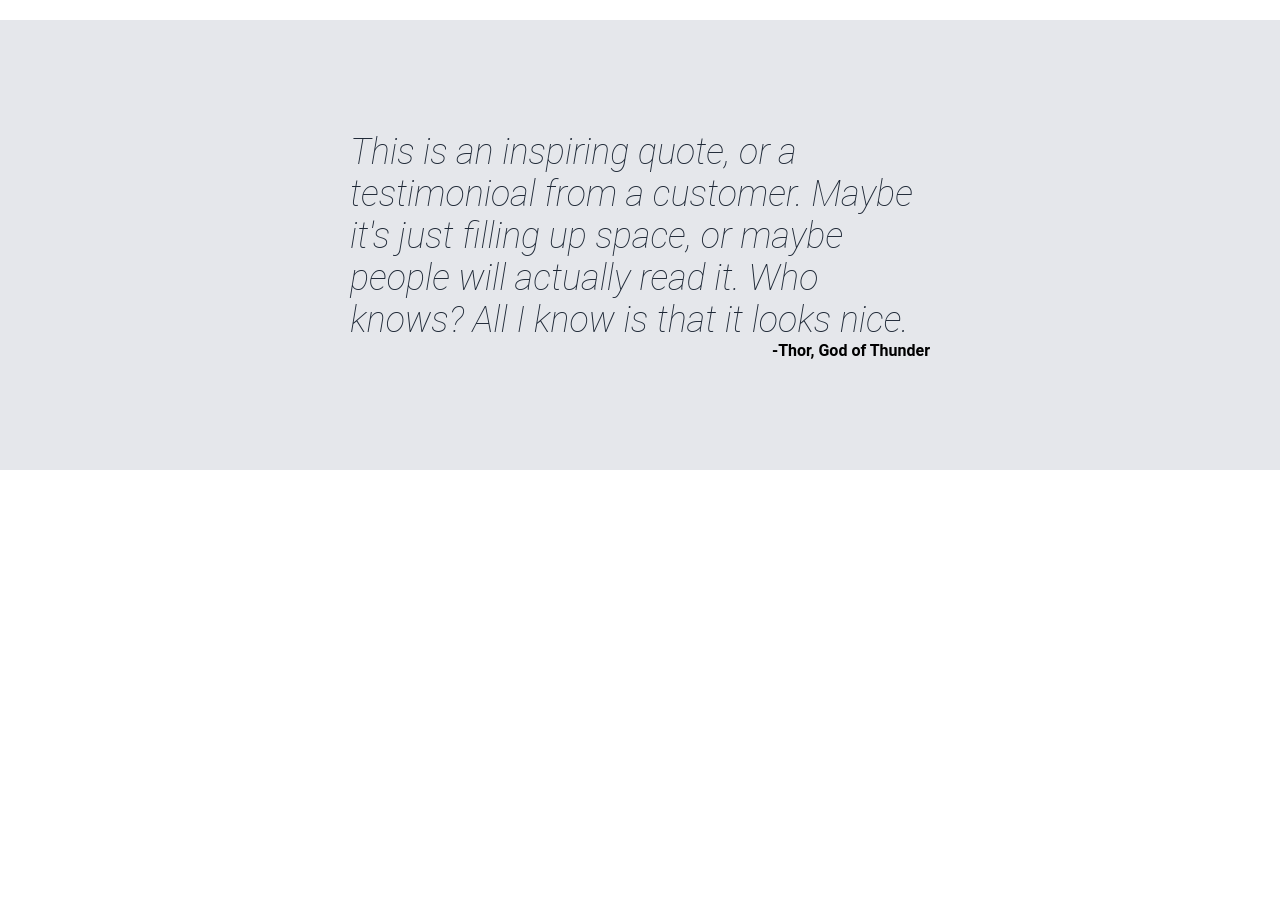
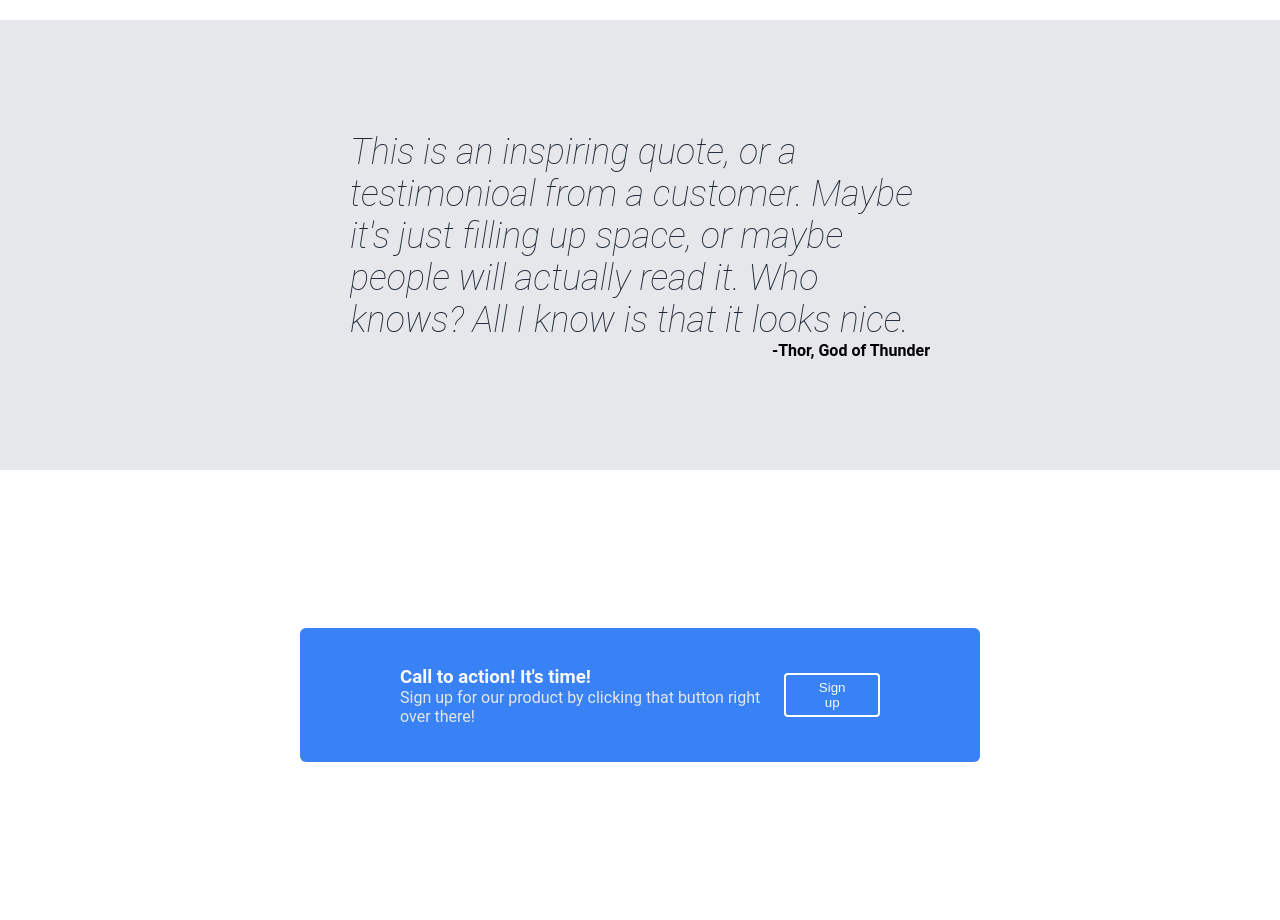
Before and after one commit to ElvisDaniel1/odin-landing-page, a plain HTML site: page index.html in a window 1280 px wide. Shown: the part 890-1810 px from the top of the page. Before the commit the page ends 1360 px from the top, so only its background shows below. Drawn offline with Linux system fonts and the light colour scheme.

Commit message:
Complete call to action section of landing page

```diff
--- a/index.html
+++ b/index.html
@@ -58,5 +58,16 @@
         </blockquote>
         <div class="quoter"><p>-Thor, God of Thunder</p></div>
     </div>
+    <div class="sect-4">
+        <div class="action">
+            <div class="left">
+                <h3>Call to action! It's time!</h3>
+                <p>Sign up for our product by clicking that button right over there!</p>
+            </div>
+            <div class="right">
+                <a href="#"><button>Sign up</button></a>
+            </div>
+        </div>
+    </div>
 </body>
 </html>
--- a/style.css
+++ b/style.css
@@ -78,7 +78,7 @@ header .right-links li {
     border: none;
 }
 
-.right {
+.hero .right {
     width: 500px;
     height: 225px;
     background-color:var(--grey-txt);
@@ -147,3 +147,42 @@ header .right-links li {
     padding: 0;
     font-weight: 700;
 }
+
+.sect-4 {
+    height: 450px;
+    margin: 0 300px;
+    display: flex;
+    flex-direction: column;
+    justify-content: center;
+}
+.action {
+    display: flex;
+    flex-direction: row;
+    background-color: var(--blue-bg);
+    border-radius: 6px;
+    padding: 20px 100px;
+    justify-content: space-between;
+}
+
+.action .left h3 {
+    color: var(--white-txt);
+    margin-bottom: 0;
+}
+.action .left p {
+    color: var(--grey-txt);
+    margin-top: 0;
+}
+
+
+.action .right {
+    display: flex;
+    flex-direction: column;
+    justify-content: center;
+}
+.action .right button {
+    padding: 5px 30px;
+    border: 2px solid white;
+    border-radius: 4px;
+    background-color: var(--blue-bg);
+    color: var(--white-txt)
+}
```
